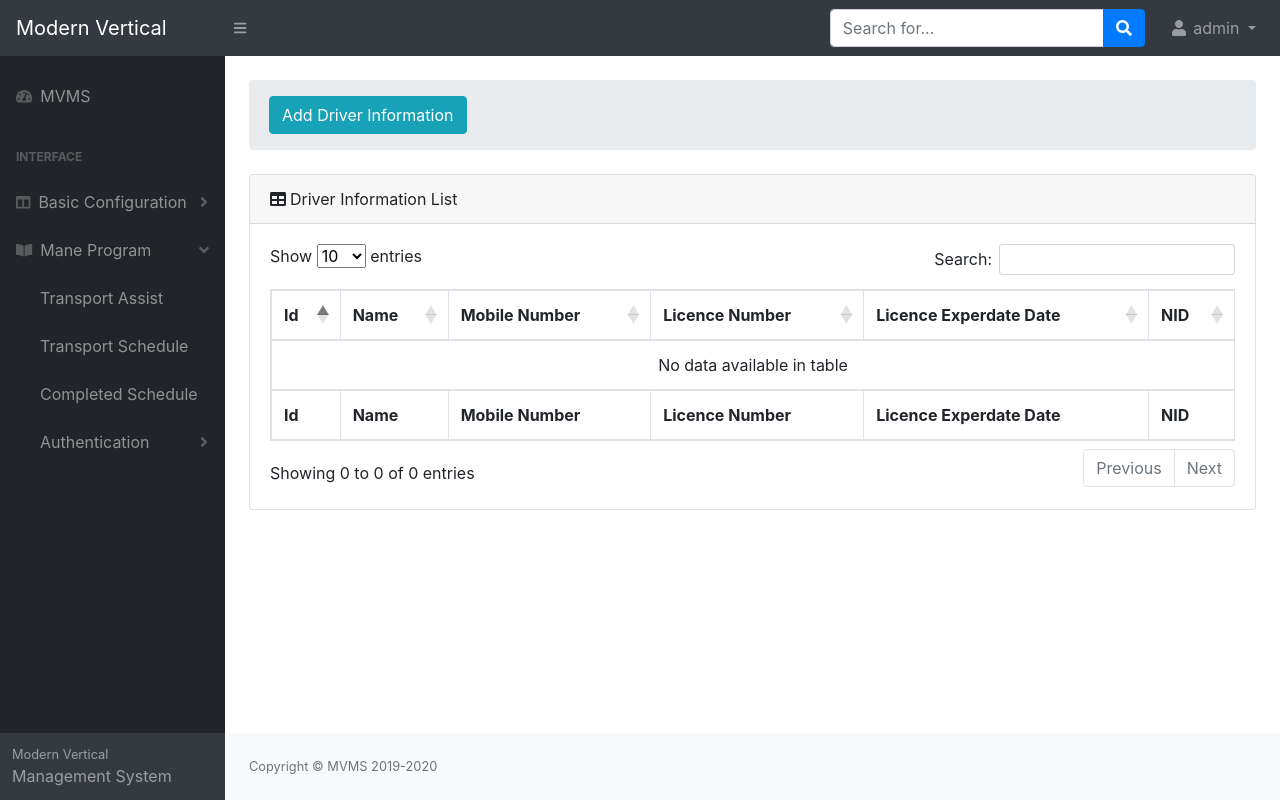
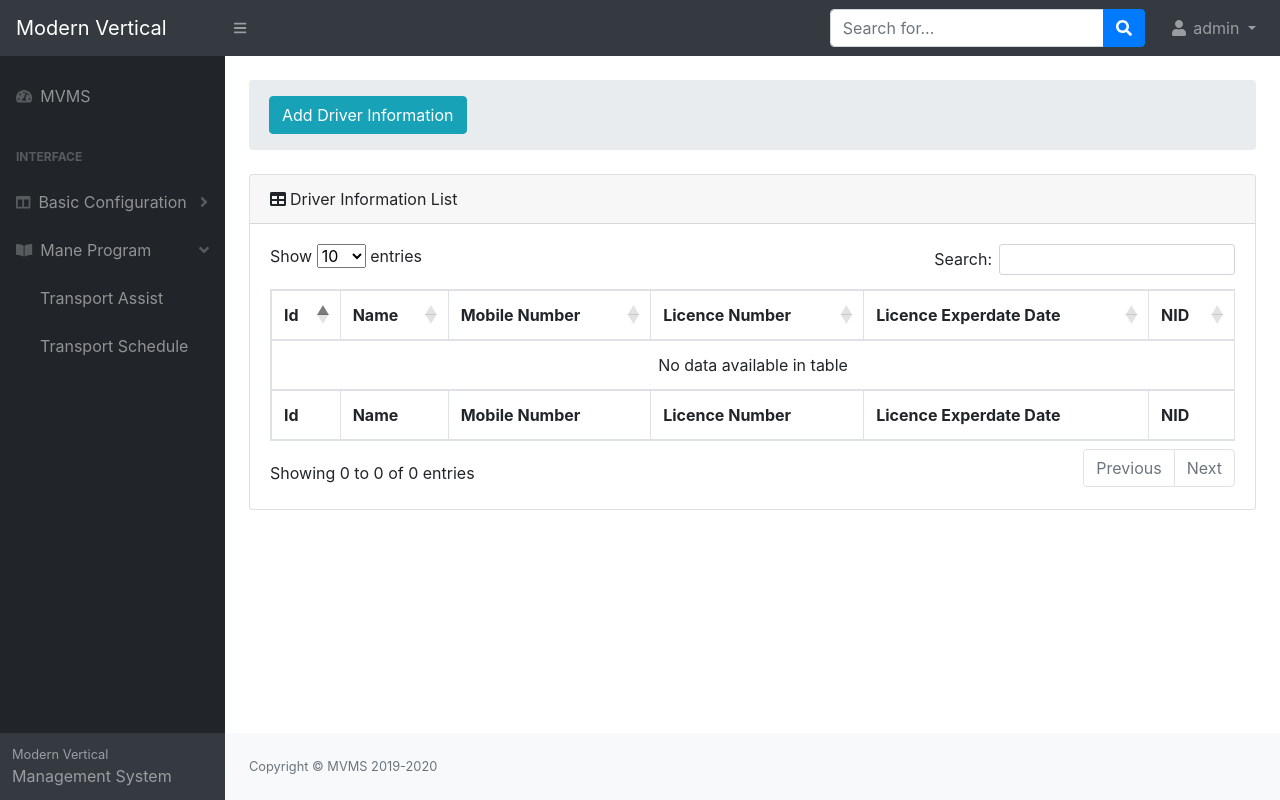
Before and after one commit to FARHAN-TANVIR-7471/MODERN-VEHICLE-MANAGEMENT-SYSTEM, a Laravel app: page /driver in a window 1280 px wide, after a click on "Mane Program". Run offline with Laravel 8, Linux system fonts and the light colour scheme; a user stored in the database is signed in; data comes from the database, SQL or seed files in the repository; data that the repository does not hold is empty; some libraries are stand-ins or nearby versions.

Commit message:
side bar change

```diff
--- a/resources/views/admin/partials/sidebar.blade.php
+++ b/resources/views/admin/partials/sidebar.blade.php
@@ -30,22 +30,22 @@
                 <div class="collapse" id="collapsePages" aria-labelledby="headingTwo" data-parent="#sidenavAccordion">
                     <nav class="sb-sidenav-menu-nested nav">
                         <a class="nav-link" href="{{url('/transportAssociate')}}">Transport Assist</a>
-                        <a class="nav-link" href="{{url('#')}}">Transport Schedule</a>
-                        <a class="nav-link" href="{{url('#')}}">Completed Schedule</a>
+                        <a class="nav-link" href="{{url('/transportSchodule')}}">Transport Schedule</a>
+                        <!-- <a class="nav-link" href="{{url('#')}}">Completed Schedule</a> -->
                     </nav>
-                    <nav class="sb-sidenav-menu-nested nav accordion" id="sidenavAccordionPages">
+                    <!-- <nav class="sb-sidenav-menu-nested nav accordion" id="sidenavAccordionPages">
                         <a class="nav-link collapsed" href="#" data-toggle="collapse" data-target="#pagesCollapseAuth" aria-expanded="false" aria-controls="pagesCollapseAuth"
                             >Authentication
                             <div class="sb-sidenav-collapse-arrow"><i class="fas fa-angle-down"></i></div
                         ></a>
                         <div class="collapse" id="pagesCollapseAuth" aria-labelledby="headingOne" data-parent="#sidenavAccordionPages">
                             <nav class="sb-sidenav-menu-nested nav">
-                                <!-- <a class="nav-link" href="{{url('/admin/login')}}">Login</a> -->
+
                                 <a class="nav-link" href="{{url('/admin/register')}}">Create Admin</a>
                                 <a class="nav-link" href="{{url('/admin/password')}}">Accout Recovery</a>
                             </nav>
                         </div>
-                    </nav>
+                    </nav> -->
                 </div>
             </div>
         </div>
```
Also changed, not shown: public/image/ms1.jpg (added), public/image/ms2.jpg (added).
